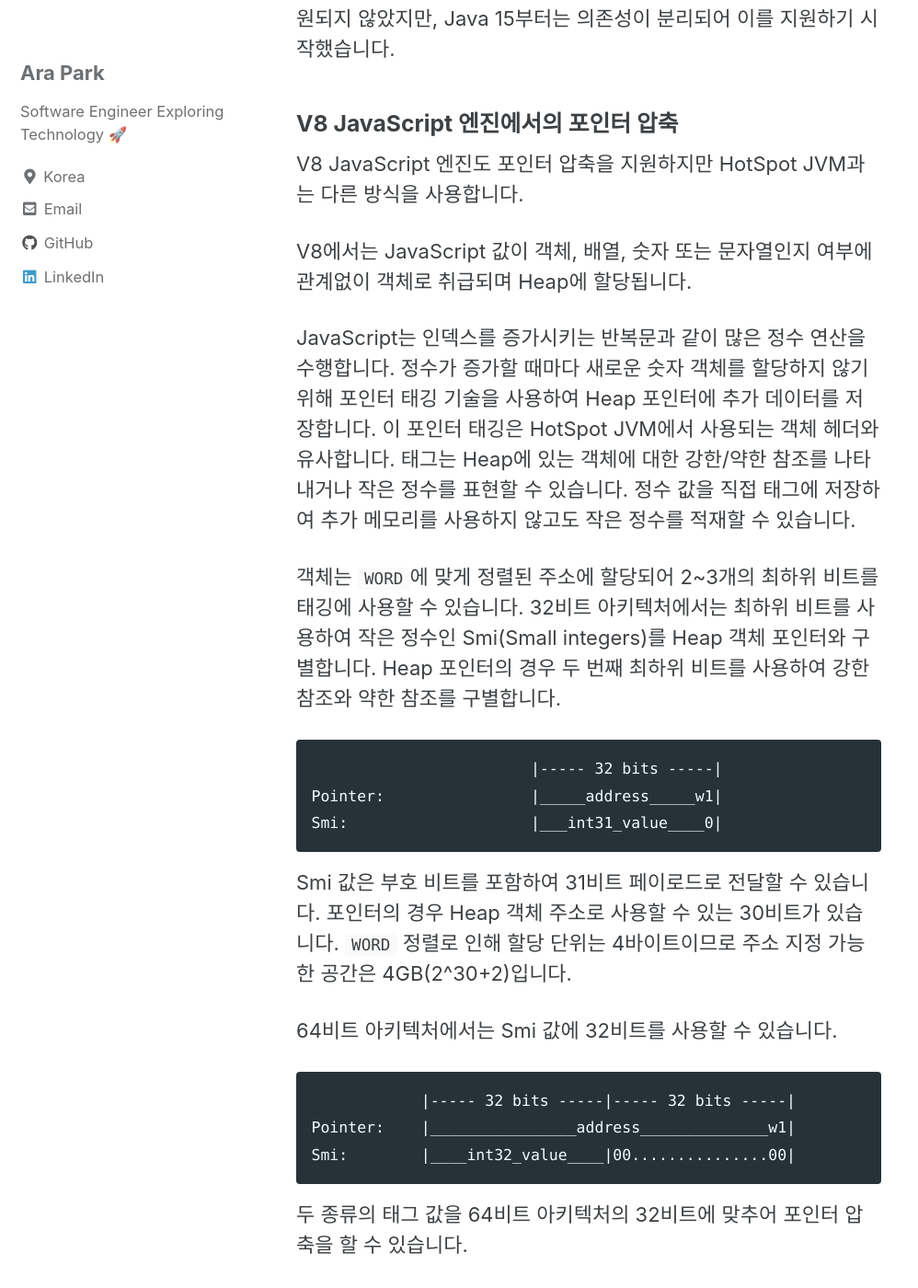
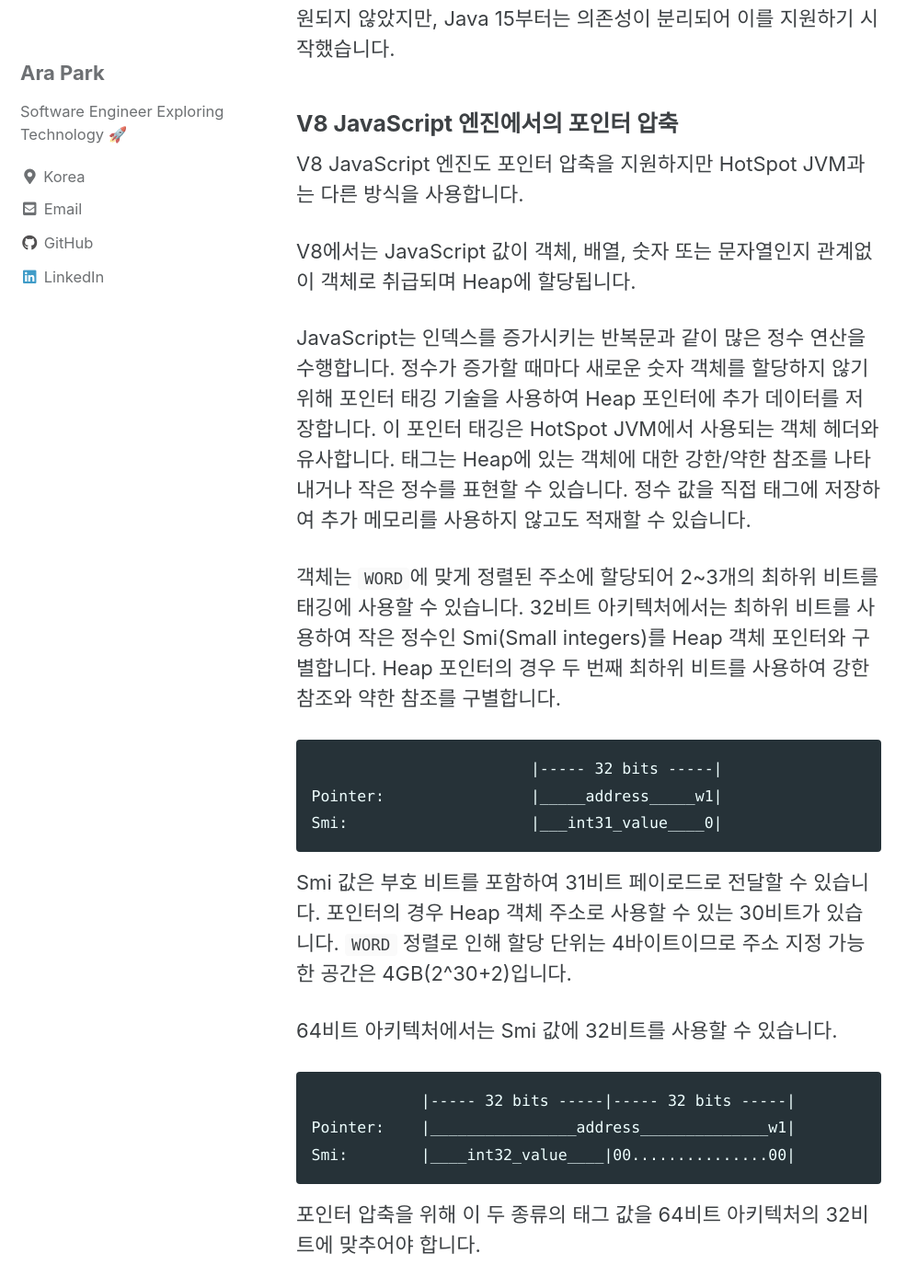
Before and after one commit to siyul-park/siyul-park.github.io, a Jekyll site: the page built from _posts/2024-02-11-pointer-compression.md, in a window 1280 px wide and 1400 px high, scrolled down 3993 px. Shown: the whole window at 92% size, without its empty margins (0-998 px from the left). Built offline with Jekyll 4.4.1, drawn with Linux system fonts in a browser that asks for light colours; cached includes are drawn as plain includes; comment, search, counter and statistics services are not loaded; some of the changed text lies outside the part shown.

Commit message:
docs: improve readability

````diff
--- a/_posts/2024-02-11-pointer-compression.md
+++ b/_posts/2024-02-11-pointer-compression.md
@@ -11,7 +11,7 @@ tags: ["system", "memory", "java", "javascript"]
 
 ### HotSpot JVM에서의 포인터 압축
 
-HotSpot JVM에서는 객체의 헤더 정보를 OOP(Ordinary Object Pointers)로 나타냅니다. 이 OOP에는 Biased Locking, Identity Hash Code, GC 등에 사용되는 `Mark Word`와 클래스 메타데이터에 대한 포인터를 나타내는 `Klass`를 가지고 있습니다. `Klass`는 Java 7 이전에는 Permanent Generation을 가리켰지만, Java 8부터는 Metaspace를 가리킵니다.
+HotSpot JVM에서는 객체의 헤더 정보를 OOP(Ordinary Object Pointers)로 나타냅니다. 이 OOP는 Biased Locking, Identity Hash Code, GC 등에 사용되는 `Mark Word`와 클래스 메타데이터에 대한 포인터를 나타내는 `Klass`를 가지고 있습니다. `Klass`는 Java 7 이전에는 Permanent Generation을 가리켰지만, Java 8부터는 Metaspace를 가리킵니다.
 
 ```c++
 class oopDesc {
@@ -90,9 +90,9 @@ ZGC 이전에 나온 GC에서는 Compressed OOPs를 지원했지만, ZGC에서
 
 V8 JavaScript 엔진도 포인터 압축을 지원하지만 HotSpot JVM과는 다른 방식을 사용합니다.
 
-V8에서는 JavaScript 값이 객체, 배열, 숫자 또는 문자열인지 여부에 관계없이 객체로 취급되며 Heap에 할당됩니다.
+V8에서는 JavaScript 값이 객체, 배열, 숫자 또는 문자열인지 관계없이 객체로 취급되며 Heap에 할당됩니다.
 
-JavaScript는 인덱스를 증가시키는 반복문과 같이 많은 정수 연산을 수행합니다. 정수가 증가할 때마다 새로운 숫자 객체를 할당하지 않기 위해 포인터 태깅 기술을 사용하여 Heap 포인터에 추가 데이터를 저장합니다. 이 포인터 태깅은 HotSpot JVM에서 사용되는 객체 헤더와 유사합니다. 태그는 Heap에 있는 객체에 대한 강한/약한 참조를 나타내거나 작은 정수를 표현할 수 있습니다. 정수 값을 직접 태그에 저장하여 추가 메모리를 사용하지 않고도 작은 정수를 적재할 수 있습니다.
+JavaScript는 인덱스를 증가시키는 반복문과 같이 많은 정수 연산을 수행합니다. 정수가 증가할 때마다 새로운 숫자 객체를 할당하지 않기 위해 포인터 태깅 기술을 사용하여 Heap 포인터에 추가 데이터를 저장합니다. 이 포인터 태깅은 HotSpot JVM에서 사용되는 객체 헤더와 유사합니다. 태그는 Heap에 있는 객체에 대한 강한/약한 참조를 나타내거나 작은 정수를 표현할 수 있습니다. 정수 값을 직접 태그에 저장하여 추가 메모리를 사용하지 않고도 적재할 수 있습니다.
 
 객체는 `WORD`에 맞게 정렬된 주소에 할당되어 2~3개의 최하위 비트를 태깅에 사용할 수 있습니다. 32비트 아키텍처에서는 최하위 비트를 사용하여 작은 정수인 Smi(Small integers)를 Heap 객체 포인터와 구별합니다. Heap 포인터의 경우 두 번째 최하위 비트를 사용하여 강한 참조와 약한 참조를 구별합니다.
 
@@ -112,9 +112,9 @@ Pointer:    |________________address______________w1|
 Smi:        |____int32_value____|00...............00|
 ```
 
-두 종류의 태그 값을 64비트 아키텍처의 32비트에 맞추어 포인터 압축을 할 수 있습니다.
+포인터 압축을 위해 이 두 종류의 태그 값을 64비트 아키텍처의 32비트에 맞추어야 합니다.
 
-첫 번째 방법은 힙을 4GB 영역에 정렬하여 할당하면 베이스의 부호 없는 32비트 오프셋으로 포인터를 고유하게 식별할 수 있습니다.
+첫 번째 방법은 Heap을 4GB 영역에 정렬하여 할당하면 베이스의 부호 없는 32비트 오프셋으로 포인터를 고유하게 식별할 수 있습니다.
 
 ```
 +------------------+-----------------+-------+-----------------+---------------+
````
Also changed, not shown: other parts of _posts/2024-02-11-pointer-compression.md (+4 -4 lines), _posts/2024-02-09-from-arpanet-to-http3.md (+1 -1 lines).
